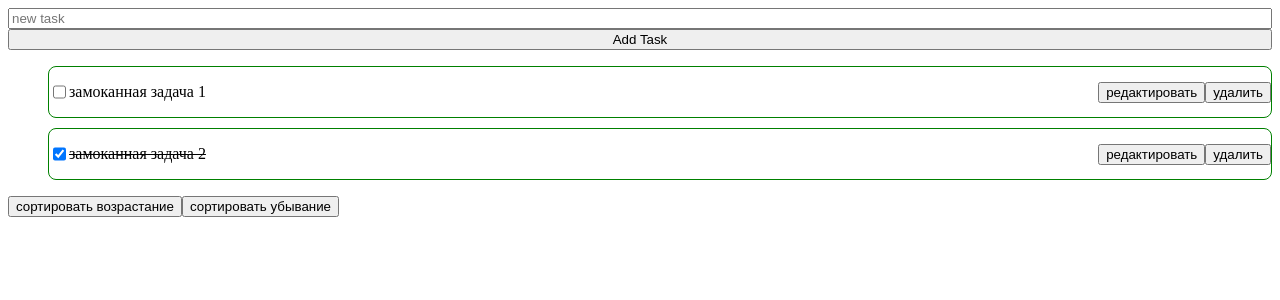
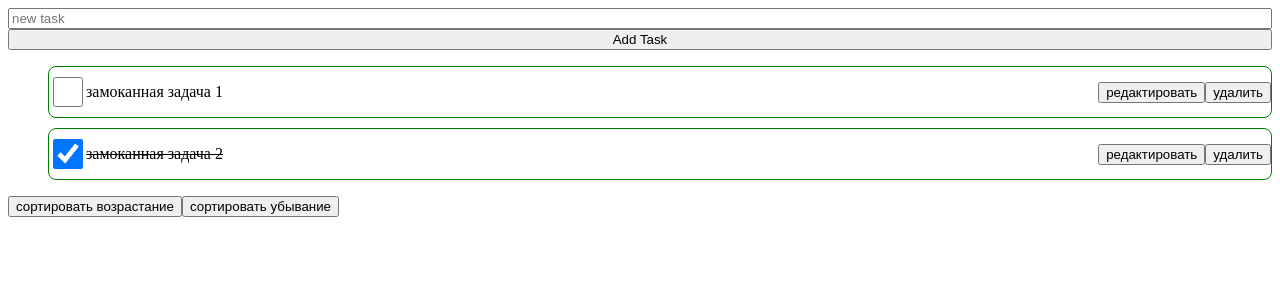
Before and after one commit to gicalov/vue-to-do-list, a Vue app: page / in a window 1280 px wide. Shown: the top 300 px of the page. Built offline with nearby package versions, Linux system fonts and the light colour scheme.

Commit message:
fix: checkbox

```diff
--- a/src/components/TaskRow.vue
+++ b/src/components/TaskRow.vue
@@ -31,7 +31,12 @@ const taskStatus = ref(props.task.isDone)
   </li>
   <li v-else class="task-row__item">
     <div class="task-row__data">
-      <input type="checkbox" v-model="taskStatus" @change="emit('onChangeTaskStatus', task.id)" />
+      <input
+        class="checkbox"
+        type="checkbox"
+        v-model="taskStatus"
+        @change="emit('onChangeTaskStatus', task.id)"
+      />
       <p v-if="taskStatus">
         <del> {{ task.name }} </del>
       </p>
@@ -57,4 +62,9 @@ const taskStatus = ref(props.task.isDone)
 .task-row__data {
   display: flex;
 }
+
+.checkbox {
+  width: 30px;
+  border-radius: 20px;
+}
 </style>
```
